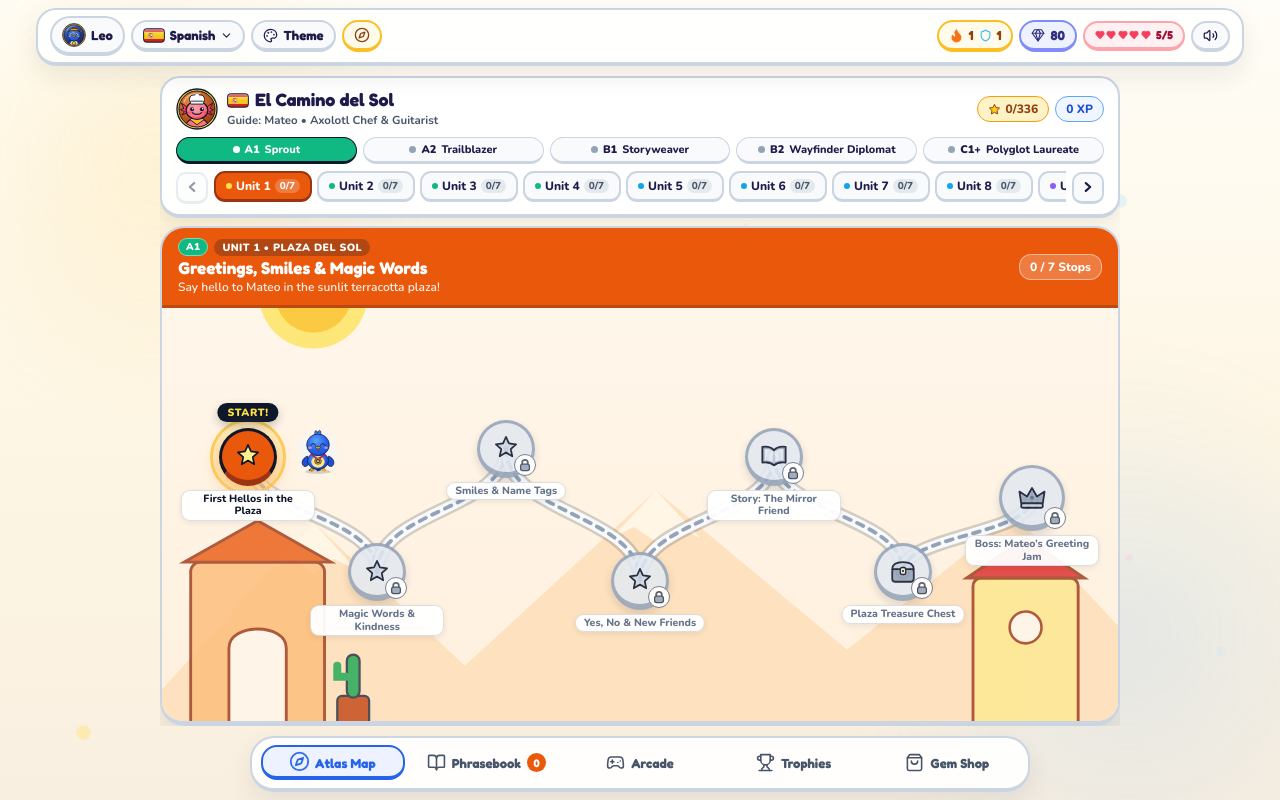
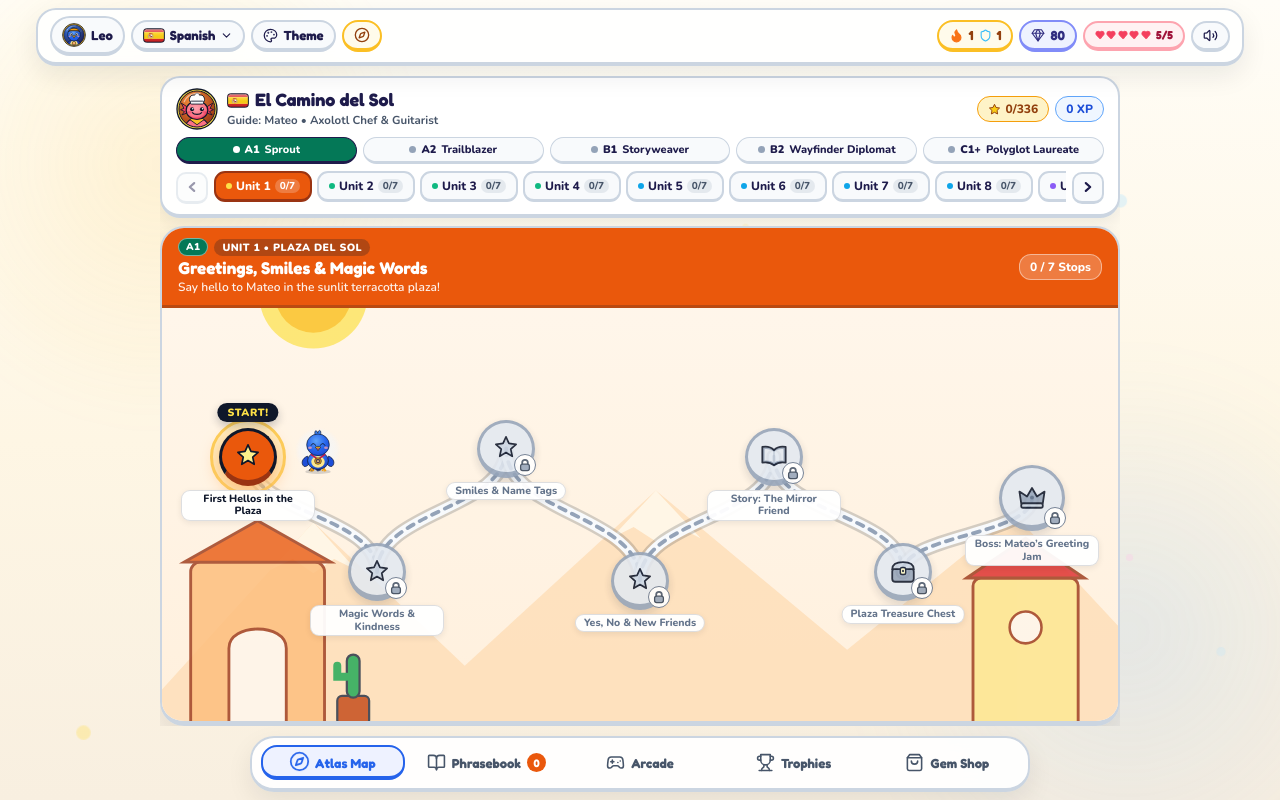
Before and after one commit to krunked-fpv/learning_languages, a React (Vite) app: page / in a window 1280 px wide. Built offline with nearby package versions, Linux system fonts and the light colour scheme.

Commit message:
fix(map): ensure high-contrast CEFR tier pills across dark & light palettes (BUG-003)

```diff
--- a/src/components/map/AdventureMap.tsx
+++ b/src/components/map/AdventureMap.tsx
@@ -41,6 +41,15 @@ const NODE_TYPE_LABELS: Record<MapNodeType, string> = {
   story: 'Story',
   chest: 'Chest',
   boss: 'Boss',
+};
+
+// Deepened tier fills ensure >= 5:1 contrast with #FFFFFF active pill text & dot across all themes.
+const TIER_ACTIVE_BG: Record<ProficiencyTier, string> = {
+  A1: '#047857',
+  A2: '#0369A1',
+  B1: '#6D28D9',
+  B2: '#B45309',
+  C1_C2: '#BE185D',
 };
 
 const DESKTOP_SLOTS: ReadonlyArray<{ x: number; y: number }> = [
@@ -616,15 +625,19 @@ export function AdventureMap({
                   cursor: hasUnits ? 'pointer' : 'not-allowed',
                   opacity: hasUnits ? 1 : 0.45,
                   backgroundColor: isActiveTier
-                    ? meta.badgeColor
+                    ? TIER_ACTIVE_BG[tier]
                     : isUnlocked
                       ? meta.surfaceTint
                       : 'var(--card-soft-bg, #f8fafc)',
-                  color: isActiveTier ? '#FFFFFF' : 'var(--text-main, #0f172a)',
+                  color: isActiveTier
+                    ? '#FFFFFF'
+                    : isUnlocked
+                      ? '#0F172A'
+                      : 'var(--text-main, #0f172a)',
                   borderStyle: 'solid',
                   borderWidth: '1.5px 1.5px 3px 1.5px',
                   borderColor: isActiveTier
-                    ? '#0F172A'
+                    ? 'var(--text-main, #0f172a)'
                     : isUnlocked
                       ? meta.badgeColor
                       : 'var(--card-border, #cbd5e1)',
@@ -882,7 +895,7 @@ export function AdventureMap({
                       flexShrink: 0,
                       padding: '1px 7px',
                       borderRadius: 999,
-                      backgroundColor: currentTierMeta.badgeColor,
+                      backgroundColor: TIER_ACTIVE_BG[currentUnitTier],
                       color: '#FFFFFF',
                       border: '1px solid rgba(255,255,255,0.45)',
                       fontSize: isCompactWidth ? 9.5 : 10,
```
